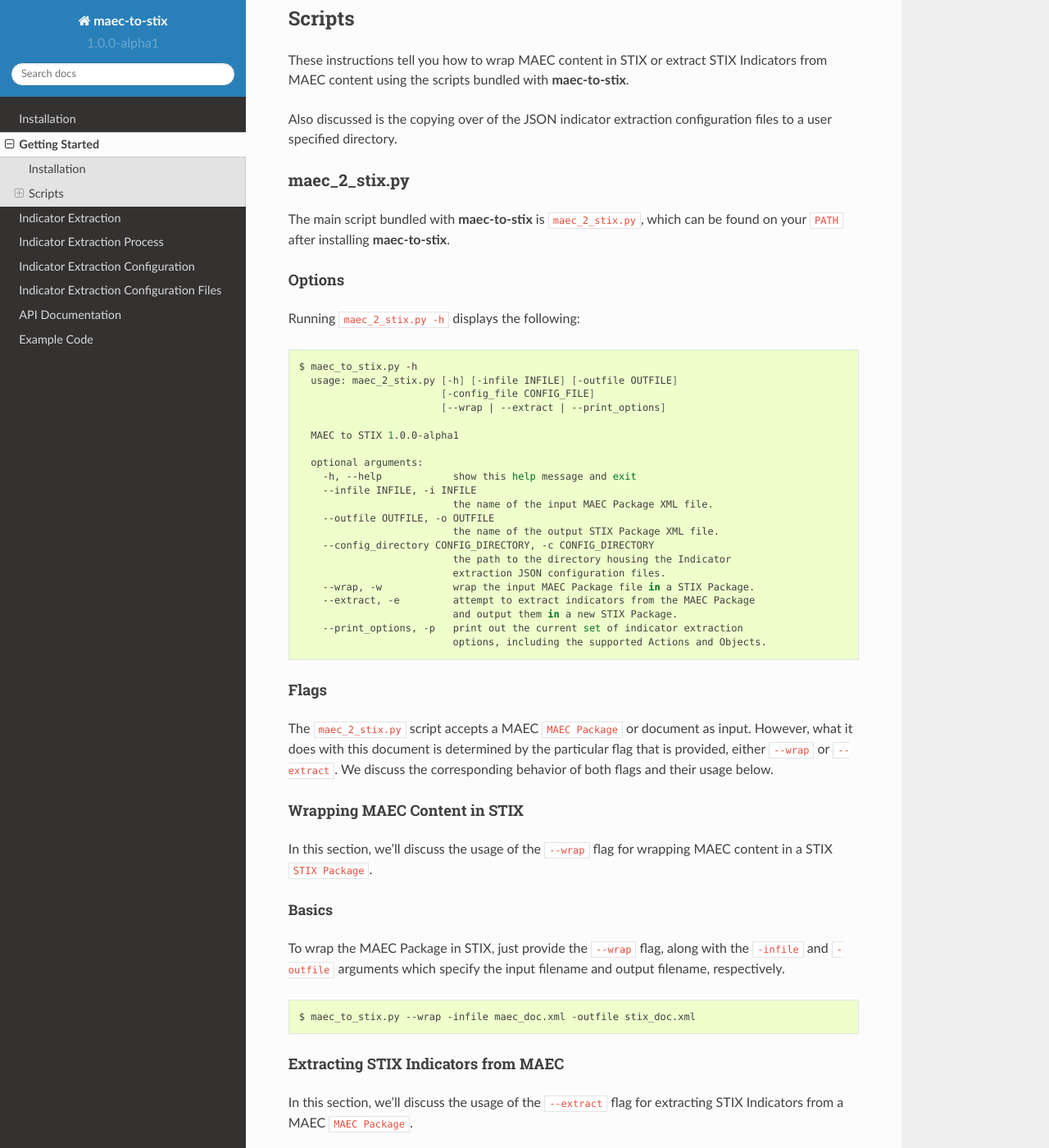
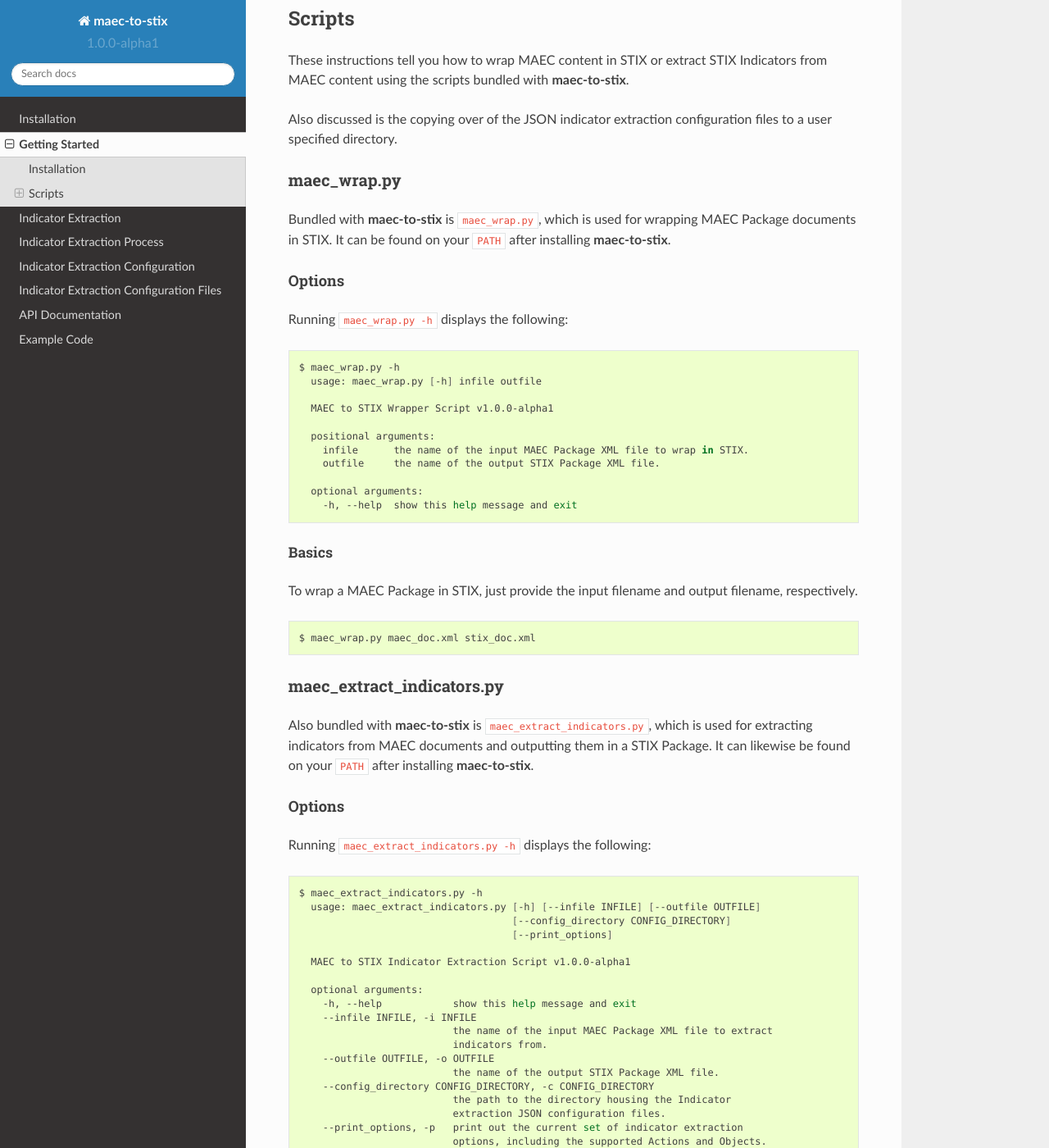
Before and after one commit to MAECProject/maec-to-stix, a Sphinx documentation site: the page built from docs/getting_started.rst, in a window 1280 px wide and 1400 px high, scrolled down 453 px. Shown: the whole window at 82% size. Built offline with Sphinx 7.4.7 and the Read the Docs theme 2.0.0, drawn with Linux system fonts in a browser that asks for light colours; some of the changed text lies outside the part shown.

Commit message:
Updated for script changes

```diff
--- a/docs/getting_started.rst
+++ b/docs/getting_started.rst
@@ -26,92 +26,95 @@ Indicators from MAEC content using the scripts bundled with **maec-to-stix**.
 Also discussed is the copying over of the JSON indicator extraction configuration
 files to a user specified directory.
 
-maec_2_stix.py
+maec_wrap.py
 ~~~~~~~~~~~~~~
 
-The main script bundled with **maec-to-stix** is ``maec_2_stix.py``, which can be
-found on your ``PATH`` after installing **maec-to-stix**.
+Bundled with **maec-to-stix** is ``maec_wrap.py``, which is used for wrapping
+MAEC Package documents in STIX. It can be found on your ``PATH`` after
+installing **maec-to-stix**.
 
 Options
 ^^^^^^^
 
-Running :code:`maec_2_stix.py -h` displays the following:
+Running :code:`maec_wrap.py -h` displays the following:
 
 .. code-block:: bash
 
-    $ maec_to_stix.py -h
-      usage: maec_2_stix.py [-h] [-infile INFILE] [-outfile OUTFILE]
-                            [-config_file CONFIG_FILE]
-                            [--wrap | --extract | --print_options]
+    $ maec_wrap.py -h
+      usage: maec_wrap.py [-h] infile outfile
 
-      MAEC to STIX 1.0.0-alpha1
+      MAEC to STIX Wrapper Script v1.0.0-alpha1
+
+      positional arguments:
+        infile      the name of the input MAEC Package XML file to wrap in STIX.
+        outfile     the name of the output STIX Package XML file.
+
+      optional arguments:
+        -h, --help  show this help message and exit
+
+Basics
+,,,,,,
+
+To wrap a MAEC Package in STIX, just provide the input filename
+and output filename, respectively.
+
+.. code-block:: bash
+
+    $ maec_wrap.py maec_doc.xml stix_doc.xml
+
+maec_extract_indicators.py
+~~~~~~~~~~~~~~
+
+Also bundled with **maec-to-stix** is ``maec_extract_indicators.py``, which is
+used for extracting indicators from MAEC documents and outputting them in a STIX
+Package. It can likewise be found on your ``PATH`` after installing **maec-to-stix**.
+
+Options
+^^^^^^^
+
+Running :code:`maec_extract_indicators.py -h` displays the following:
+
+.. code-block:: bash
+
+    $ maec_extract_indicators.py -h
+      usage: maec_extract_indicators.py [-h] [--infile INFILE] [--outfile OUTFILE]
+                                        [--config_directory CONFIG_DIRECTORY]
+                                        [--print_options]
+
+      MAEC to STIX Indicator Extraction Script v1.0.0-alpha1
 
       optional arguments:
         -h, --help            show this help message and exit
         --infile INFILE, -i INFILE
-                              the name of the input MAEC Package XML file.
+                              the name of the input MAEC Package XML file to extract
+                              indicators from.
         --outfile OUTFILE, -o OUTFILE
                               the name of the output STIX Package XML file.
         --config_directory CONFIG_DIRECTORY, -c CONFIG_DIRECTORY
                               the path to the directory housing the Indicator
                               extraction JSON configuration files.
-        --wrap, -w            wrap the input MAEC Package file in a STIX Package.
-        --extract, -e         attempt to extract indicators from the MAEC Package
-                              and output them in a new STIX Package.
         --print_options, -p   print out the current set of indicator extraction
                               options, including the supported Actions and Objects.
-
-Flags
-^^^^^
-
-The ``maec_2_stix.py`` script accepts a MAEC ``MAEC Package`` or
-document as input. However, what it does with this document is determined
-by the particular flag that is provided, either ``--wrap`` or ``--extract``.
-We discuss the corresponding behavior of both flags and their usage below.
-
-Wrapping MAEC Content in STIX
-^^^^^^^^^^^^^^^^^^^^^^^^^^^^^^^
-
-In this section, we'll discuss the usage of the ``--wrap`` flag for
-wrapping MAEC content in a STIX ``STIX Package``.
-
-Basics
-,,,,,,
-
-To wrap the MAEC Package in STIX, just provide the ``--wrap`` flag, along with the
-``-infile`` and ``-outfile`` arguments which specify the input filename
-and output filename, respectively.
-
-.. code-block:: bash
-
-    $ maec_to_stix.py --wrap -infile maec_doc.xml -outfile stix_doc.xml
-
-Extracting STIX Indicators from MAEC
-^^^^^^^^^^^^^^^^^^^^^^^^^^^^^^^^^^^^
-
-In this section, we'll discuss the usage of the ``--extract`` flag for
-extracting STIX Indicators from a MAEC ``MAEC Package``.
 
 Basics
 ,,,,,,
 
 To extract STIX Indicators from a MAEC ``MAEC Package``, just provide the
-``--extract`` flag, along with the ``-infile`` and ``-outfile`` arguments which
-specify the input filename and output filename, respectively. Note that the
-behavior of this extraction is driven by a set of JSON configuration files,
-covered in :doc:`indicator_extraction/config`. For more information on the
-indicator extraction process itself, please refer to
+the ``-infile`` and ``-outfile`` arguments which specify the input filename and
+output filename, respectively. Note that the behavior of this extraction is driven
+by a set of JSON configuration files, covered in :doc:`indicator_extraction/config`.
+For more information on the indicator extraction process itself, please refer to
 :doc:`indicator_extraction/process`.
 
 .. code-block:: bash
 
-    $ maec_to_stix.py --extract -infile maec_doc.xml -outfile stix_doc.xml
+    $ maec_extract_indicators.py -infile maec_doc.xml -outfile stix_doc.xml
 
 .. _copy-config:
 
-copy_config.py
+copy_maec_to_stix_config.py
 ~~~~~~~~~~~~~~
-The other script bundled with **maec-to-stix** is ``copy_config.py``,
+The other script bundled with **maec-to-stix** is ``copy_maec_to_stix_config.py``,
 which is simply intended to copy over the installed JSON indicator extraction
 configuration files to a user specified directory. For more information on the
 indicator extraction configuration files, please refer to
@@ -120,19 +123,19 @@ indicator extraction configuration files, please refer to
 Options
 ^^^^^^^
 
-Running :code:`copy_config.py -h` displays the following:
+Running :code:`copy_maec_to_stix_config.py -h` displays the following:
 
 .. code-block:: bash
 
     $ maec_to_stix.py -h
-      usage: copy_config.py [-h] outpath
+      usage: copy_maec_to_stix_config.py [-h] outpath
 
       MAEC to STIX configuration copying script
 
       positional arguments:
-        outpath     the output directory into which to copy the MAEC to STIX
-                    Indicator extraction configuration files. If the directory does
-                    not already exist, it will be created by the script.
+        outpath     the output directory into which the MAEC to STIX Indicator
+                    extraction configuration files will be copied. If the directory
+                    does not already exist, it will be created by the script.
 
       optional arguments:
         -h, --help  show this help message and exit
@@ -146,4 +149,4 @@ script.
 
 .. code-block:: bash
 
-    $ copy_config.py "temp\json_config"
+    $ copy_maec_to_stix_config.py "temp\json_config"
--- a/docs/indicator_extraction/config_files.rst
+++ b/docs/indicator_extraction/config_files.rst
@@ -60,29 +60,30 @@ By default, the configuration files are installed in the **maec-to-stix**
 installation directory in ``python/lib/site-packages``. However, instead of
 editing them in place there, we recommend copying them over to another directory
 and making any changes as needed to these copies. To that end, we've provided
-a script, ``copy_config.py``, that will copy all of the configuration files to
-a user-specified directory. For more information on this script, please refer to
-:ref:`copy-config`.
+a script, ``copy_maec_to_stix_config.py``, that will copy all of the configuration
+files to a user-specified directory. For more information on this script, please
+refer to :ref:`copy-config`.
 
 Accordingly, in order to use any user-edited files, the utility needs to be told
 where to find them. Luckily, this is a very simple process, for both the
-``maec_2_stix.py`` script, as well as the API.
+``maec_extract_indicators.py`` script, as well as the API.
 
-maec_2_stix.py
+maec_extract_indicators.py
 ~~~~~~~~~~~~~~
-``maec_2_stix.py`` includes a *-config_directory* (or *-c*) command-line parameter
-for specifying the directory where the configuration files are located.
+``maec_extract_indicators.py`` includes a *-config_directory* (or *-c*)
+command-line parameter for specifying the directory where the configuration
+files are located.
 
 Example
 ^^^^^^^
 As an example, let's assume that we've edited the main configuration file
 and some of the granular configuration files and placed them in ``/usr/tmp``.
-The following command-line would force ``maec_2_stix.py`` to use these
-modified configuration files:
+The following command-line would force ``maec_extract_indicators.py`` to use
+these modified configuration files:
 
 .. code-block:: bash
 
-    $ maec_2_stix.py -config_file /usr/tmp --extract -infile maec_doc.xml -outfile stix_doc.xml
+    $ maec_extract_indicators.py -config_file /usr/tmp -infile maec_doc.xml -outfile stix_doc.xml
 
 API
 ~~~
```
